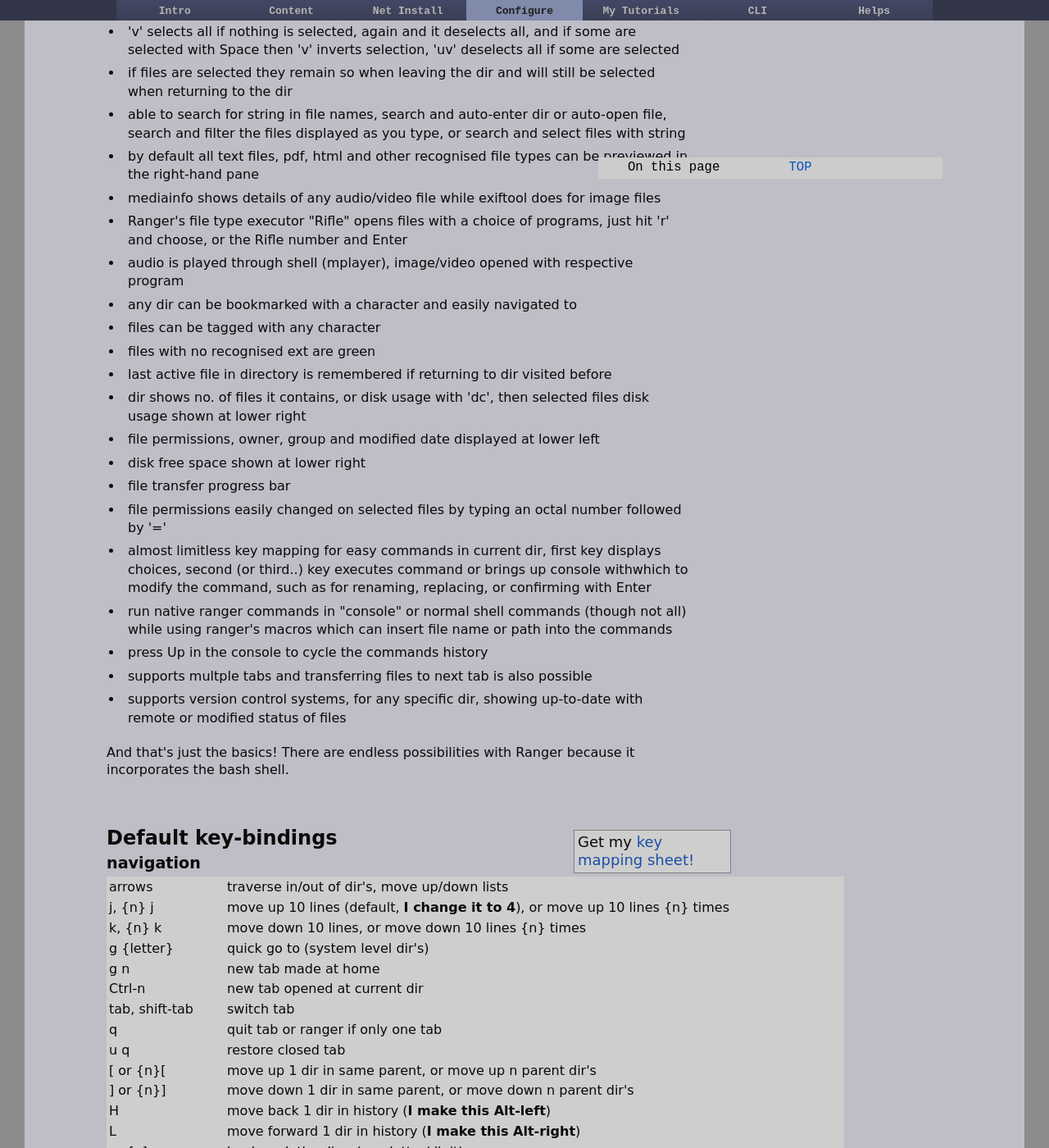
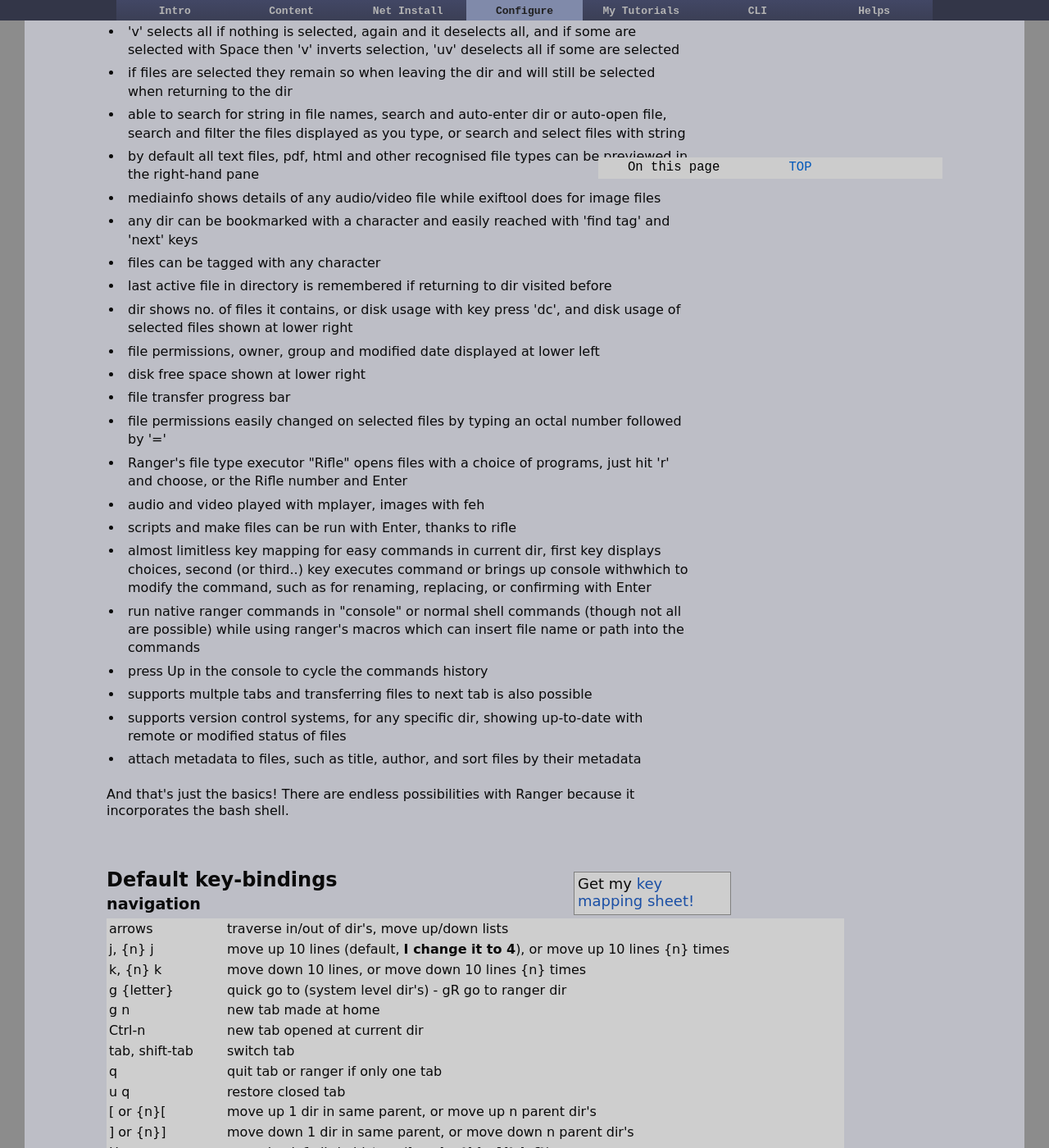
Before and after one commit to dquinton/debian-install, a Jekyll site: the page built from config/ranger.html, in a window 1280 px wide and 1400 px high, scrolled down 2464 px. Shown: the whole window at 82% size. Built offline with Jekyll 4.4.1, drawn with Linux system fonts in a browser that asks for light colours; some of the changed text lies outside the part shown.

Commit message:
updating pages

```diff
--- a/config/ranger.html
+++ b/config/ranger.html
@@ -17,7 +17,8 @@
                 <li><a href="#4">My keybindings</a></li>
                 <li><a href="#5">Notes on mapping keys</a></li>
                 <li><a href="#6">Useful native commands</a></li>
-                <li><a href="#7">inline image preview</a></li>
+                <li><a href="#6a">Adjusting rifle</a></li>
+                <li><a href="#7">Inline image preview</a></li>
                 <li><a href="#8">Refine info for images</a></li>
                 <li><a href="#9">Refine info for audio/video</a></li>
                 <li><a href="#10">Integrate system trash</a></li>
@@ -39,7 +40,8 @@
                 <li><a href="#4">My keybindings</a></li>
                 <li><a href="#5">Notes on mapping keys</a></li>
                 <li><a href="#6">Useful native commands</a></li>
-                <li><a href="#7">inline image preview</a></li>
+                <li><a href="#6a">Adjusting rifle</a></li>
+                <li><a href="#7">Inline image preview</a></li>
                 <li><a href="#8">Refine info for images</a></li>
                 <li><a href="#9">Refine info for audio/video</a></li>
                 <li><a href="#10">Integrate system trash</a></li>
@@ -148,22 +150,23 @@
 <li>able to search for string in file names, search and auto-enter dir or auto-open file, search and filter the files displayed as you type, or search and select files with string</li>
 <li>by default all text files, pdf, html and other recognised file types can be previewed in the right-hand pane</li>
 <li>mediainfo shows details of any audio/video file while exiftool does for image files</li>
-<li>Ranger's file type executor "Rifle" opens files with a choice of programs, just hit 'r' and choose, or the Rifle number and Enter</li>
-<li>audio is played through shell (mplayer), image/video opened with respective program</li>
-<li>any dir can be bookmarked with a character and easily navigated to</li>
+<li>any dir can be bookmarked with a character and easily reached with 'find tag' and 'next' keys</li>
 <li>files can be tagged with any character</li>
-<li>files with no recognised ext are green</li>
 <li>last active file in directory is remembered if returning to dir visited before</li>
-<li>dir shows no. of files it contains, or disk usage with 'dc', then selected files disk usage shown at lower right</li>
+<li>dir shows no. of files it contains, or disk usage with key press 'dc', and disk usage of selected files shown at lower right</li>
 <li>file permissions, owner, group and modified date displayed at lower left</li>
 <li>disk free space shown at lower right</li>
 <li>file transfer progress bar</li>
 <li>file permissions easily changed on selected files by typing an octal number followed by '='</li>
+<li>Ranger's file type executor "Rifle" opens files with a choice of programs, just hit 'r' and choose, or the Rifle number and Enter</li>
+<li>audio and video played with mplayer, images with feh</li>
+<li>scripts and make files can be run with Enter, thanks to rifle</li>
 <li>almost limitless key mapping for easy commands in current dir, first key displays choices, second (or third..) key executes command or brings up console withwhich to modify the command, such as for renaming, replacing, or confirming with Enter</li>
-<li>run native ranger commands in "console" or normal shell commands (though not all) while using ranger's macros which can insert file name or path into the commands</li>
+<li>run native ranger commands in "console" or normal shell commands (though not all are possible) while using ranger's macros which can insert file name or path into the commands</li>
 <li>press Up in the console to cycle the commands history</li>
 <li>supports multple tabs and transferring files to next tab is also possible</li>
 <li>supports version control systems, for any specific dir, showing up-to-date with remote or modified status of files</li>
+<li>attach metadata to files, such as title, author, and sort files by their metadata</li>
 </ul></div>
 <br>
 And that's just the basics!  There are endless possibilities with Ranger because it incorporates the bash shell.
@@ -183,7 +186,7 @@
 
 <tr><td>k, {n} k     </td><td>move down 10 lines, or move down 10 lines {n} times</td></tr>
 
-<tr><td>g {letter}     </td><td>quick go to (system level dir's)</td></tr>
+<tr><td>g {letter}     </td><td>quick go to (system level dir's) - gR go to ranger dir</td></tr>
 
 <tr><td>g n     </td><td>new tab made at home</td></tr>
 
@@ -312,13 +315,18 @@
 <tr><td>T                     </td><td>remove any tags of selected files</td></tr>
 
 <tr><td>"{x}                  </td><td>custom tag </td></tr>
+
+
+
+<tr><td>M..        </td><td>linemode select (<b>I change this to Alt-m</b>)</td></tr>
+
 </table>
 
 <br>
 <h3>operation</h3>
 <table width="900"><tr><td style="width: 140px;">Ctrl-R               </td><td>reload</td></tr>
 
-<tr><td>Ctrl-h, z h        </td><td>toggle hidden files</td></tr>
+<tr><td>Ctrl-h, z h        </td><td>toggle hidden files (<b>I change this to F2</b>)</td></tr>
 
 <tr><td>Ctrl-c        </td><td>cancel an operation</td></tr>
 
@@ -338,7 +346,7 @@
 
 <tr><td>3?                    </td><td>Ranger settings</td></tr>
 
-<tr><td>?, F1                </td><td>man page</td></tr>
+<tr><td>?, F1                </td><td>man page, key bindings or settings</td></tr>
 
 <tr><td>W                     </td><td>message log</td></tr>
 
@@ -397,13 +405,18 @@
 <br>
 Note: with Ranger 1.7 it seems that key mapping with Alt is fixed, e.g. &#60;a-r>, which opens up a huge area for new keys!
 <br><br>
-<form><textarea name="T" id="file" rows="28" cols="100">
+<form><textarea name="T" id="file" rows="35" cols="100">
 map &#60;a-down>  move down=4     #replaced k
 map &#60;a-up>    move up=4       #replaced j
-map &#60;a-left>      history_go -1    #replaced H
-map &#60;a-right>     history_go 1     #replaced L
+map h      history_go -1    #replaced H
+map l      history_go 1     #replaced L
+copymap h  &#60;a-left>     #enable Alt-left
+copymap l  &#60;a-right>    #enable Alt-right
 
-map g/ cd /
+map &#60;a-m>f linemode filename
+map &#60;a-m>i linemode fileinfo
+map &#60;a-m>p linemode permissions
+map &#60;a-m>t linemode metatitle
 
 map /   console search
 map \]  console find
@@ -433,6 +446,7 @@
 <br>
 <table width="50%" style="background-color:transparent"><tr><td style="padding-right: 20px; " valign="top">
 <table width="80%" style="background-color:transparent"  cellpadding="2">
+<tr><td style="color: #2D46CF; font-weight: bold; "> Alt-m</td><td> <a href="#met" class="tag">metadata</a></td></tr>
 <tr><td style="color: #2D46CF; font-weight: bold;" width="100">f</td><td width="100"> <a href="#fi" class="tag">files</a></td></tr>
 <tr><td style="color: #2D46CF; font-weight: bold; "> O</td><td> <a href="#op" class="tag">open files</a></td></tr>
 <tr><td style="color: #2D46CF; font-weight: bold; "> y,d,p</td><td> <a href="#yk" class="tag">yanking</a></td></tr>
@@ -455,7 +469,8 @@
 <tr><td style="color: #2D46CF; font-weight: bold; "> E</td><td>  <a href="#exif" class="tag">exiftool</a></td></tr>
 <tr><td style="color: #2D46CF; font-weight: bold; "> fa</td><td>   <a href="#aud" class="tag">audio files</a></td></tr>
 <tr><td style="color: #2D46CF; font-weight: bold; "> fv</td><td>    <a href="#vid" class="tag">video files</a></td></tr>
-<tr><td style="color: #2D46CF; font-weight: bold;">  comma-m</td><td> <a href="#mt" class="tag">mounting</a></td></tr>
+<tr><td style="color: #2D46CF; font-weight: bold; "> fG</td><td> <a href="#gps" class="tag">GPS Babel conversion</a></td></tr>
+<tr><td style="color: #2D46CF; font-weight: bold; "> comma-n</td><td> <a href="#nfs" class="tag">nfs</a> </td></tr>
 <tr><td style="color: #2D46CF; font-weight: bold; "> comma-n</td><td> <a href="#nfs" class="tag">nfs</a> </td></tr>
 <tr><td style="color: #2D46CF; font-weight: bold; "> J</td><td> <a href="#git">Github</a></td></tr>
 <tr><td style="color: #2D46CF; font-weight: bold; "> comma-z</td><td>    <a href="#brn" class="tag">bashburn</a></td></tr>
@@ -468,8 +483,8 @@
 <br>
 
 
-<h3 id="fi" class="tag">moving around</h3>
-<form><textarea name="T" id="file" rows="17" cols="120">
+<h3 id="mov" class="tag">moving around</h3>
+<form><textarea name="T" id="file" rows="22" cols="120">
 ################## My keyinds ######################
 
 map &#60;a-PAGEDOWN> move down=0.5   pages=True
@@ -482,17 +497,33 @@
 map <F10> move_parent n=20
 
 map ga  cd /etc/apt
-map M   chain tab_new; cd /media
+map M   chain tab_new; cd /media         #note, this over-rides ranger default for metadata modeline select, which I make Alt-m
 map zx  toggle_option preview_images     #foggle inline preview/media info
 map <F12> console :flat 1             #show files of sub-dir's, 1 level deep, all in main column
-map &#60;F2> toggle_option show_hidden</textarea>
+map &#60;F2> toggle_option show_hidden
+
+######### Set the keyboard   ##########
+map %1 shell setxkbmap us -variant colemak
+map %2 shell setxkbmap us
+map %3 shell -r nano /etc/default/keyboard</textarea>
+&nbsp;<input type="button" class="submitLink" value="Select all" onClick="javascript:this.form.T.focus();this.form.T.select();">
+</form>
+
+<br><br>
+<h3 id="met" class="tag">map Alt-m for metadata</h3>
+<form><textarea name="T" id="file" rows="6" cols="120">
+##### Meta data ##########
+
+map f&#60;a-m> console -p11 meta title%space  %%s       #add meta title to sel'd files
+map &#60;a-f> linemode filename               #linemode: filename (normal)
+map &#60;a-t> linemode metatitle              #linemode: titles </textarea>
 &nbsp;<input type="button" class="submitLink" value="Select all" onClick="javascript:this.form.T.focus();this.form.T.select();">
 </form>
 
 <br><br>
 
 <h3 id="fi" class="tag">map f for files</h3>
-<form><textarea name="T" id="file" rows="22" cols="120">
+<form><textarea name="T" id="file" rows="23" cols="120">
 
 ##### files ##########
 
@@ -500,17 +531,17 @@
 map fm   console mkdir             #(space after) create dir
 map ft   console touch             #(space after) create file
 map f+   shell -s chmod +x %f                     #make a file executable
-map f=   console shell -s chmod 664 %%s                #chmod operations
+map f=   console shell -s chmod 664 %%s                #chmod operations - or type 664=
 map fr   console rename
 map fb   bulkrename %s
 map fp   shell -f pyrenamer %d                            #GUI renamer, or another, `Thunar -B %d'
-map fg   console shell -p grep -nT ? %%s                      #grep (search) pattern in files
-map f?   console shell perl -pi -e 's/?/@/g' %%s                  #replace string in files
+map fg   console -p22 shell -p grep -nT -r ?* %%s            #grep (search) pattern in files or highl'd dir
+map f?   console -p22 shell perl -pi -e 's/?/@/g' %%s                  #replace string in files
 map fc   shell -f meld %s 	                                           #compare two files in meld
-map ff   console shell -p find . -name "*?*" -type f -print            #find files and print paths to pager
+map ff   console -p25 shell -p find . -name "*?*" -type f -print            #find files and print paths to pager
 map f\   shell -f catfish --path=%d                                        #find files with catfish
 map fx   shell -f regexxer %d                                            #run string replace tool
-map f1   console shell -s for file in %%s ;do cp "$file" "$file"_1 ;done           #duplicate selected files adding _1
+map f1   console -p49 shell -s for file in %%s ;do cp "$file" "$file"_1 ;done           #duplicate selected files adding _1
 map f2   console shell -s sh ~/scripts/duplicate %%s                         #duplicate selected files infix _1
 map f3   console shell -s rename-with-selected %f %s                  #rename highlighted file with selected file's name
 map fW   console shell touch tmpfile; mv tmpfile %%f                        #wipe a file clean (overwrite with blank)</textarea>
@@ -535,6 +566,7 @@
 mv $1 "${2%.*}.${1##*.}"</textarea>
 &nbsp;<input type="button" class="submitLink" value="Select all" onClick="javascript:this.form.T.focus();this.form.T.select();">
 </form>
+
 
 
 <br><br>
@@ -923,11 +955,21 @@
 </form>
 
 
+<br><br>
+<h3 id="gps" class="tag">map fG for GPS Babel conversion</h3>
+<form><textarea name="T" id="file" rows="5" cols="120">
+##### GPS Babel conversion ##########
+
+#### gpx to Garmin tab delimited
+map fG1   shell -s for fi in %%s; do gpsbabel -w -i gpx -f "$fi" -x track,fix=pps -o garmin_txt -F "$fi".tab ;done</textarea>
+&nbsp;<input type="button" class="submitLink" value="Select all" onClick="javascript:this.form.T.focus();this.form.T.select();">
+</form>
+
 
 
 <br><br>
 <h3 id="mt" class="tag">map comma-m and comma-u for mounting/unmouning drives</h3>
-<form><textarea name="T" id="file" rows="19" cols="120">
+<form><textarea name="T" id="file" rows="19" cols="100">
 ##### mounting ##########
 
 map ,mm  console shell -s pmount /dev/sdb1
@@ -1041,7 +1083,7 @@
 <br><br>
 Here's my complete Ranger renaming tool that just might take care of all your needs for naming files!
 <br><br>
-You might want to have these printed on a sheet because some commands are too long and a #comment after it disables ability to edit the line when shown in console.  You should also run some tests on dummy files - don't assume that they all work perfectly!!!
+You might want to have these printed on a sheet because some commands are too long and a #comment will not be seen.  You should also run some tests on dummy files - don't assume that they all work perfectly!!!
 <br><br>
 
 <form><textarea name="T" id="file" rows="64" cols="155">
@@ -1157,6 +1199,8 @@
 <li><b>chain</b> allows multiple commands to be run consecutively, each separated by `;`</li>
 <li>without using 'console' a key-mapped command will execute immediately, without needing confirmation (in some cases it could be dangerous!)</li>
 <li>using <b>%s</b> in the mapping may not be a good idea in some cases, i.e. when the console is opened before executing, because it will expand to all the selected file names, and that would 1. render the console full and impossible to type in, and 2. send utter garbage to a shell command - so we need to use <b>%%s</b>  which remains "%s" on the console, and shell commands can act on every file</li>
+<li><b>console -p{n}</b> will set the cursor at the nth character in the console, to make it convenient to edit a command, i.e. 'console -p22' will set the cursor at char 22</li>
+
 </ul></div>
 
 <br>
@@ -1208,6 +1252,7 @@
 <span style="font-size: 20; ">enter_bookmark</span>
 <table><tr><td width="320"><b>map &#60;a-a> enter_bookmark a </b>  </td>                 <td>will map Alt-a to go to bookmark a (same as using the ' with its list of bookmarks but more permanent)</td></tr></table>
 
+
 <br><br><br>
 
 <h3>find tagged files</h3>
@@ -1225,6 +1270,33 @@
 export EDITOR=nano</textarea>
 &nbsp;<input type="button" class="submitLink" value="Select all" onClick="javascript:this.form.T.focus();this.form.T.select();">
 </form>
+
+<br><br><br>
+
+<h2 id="6a" class="tag">Adjusting rifle</h2>
+
+To change how different files types are opened (or the numbered choices when you hit 'r') you need to look in Ranger's <b>rifle.conf</b> file
+<br><br>
+Open images in feh, fullscreen, slideshow with progress to next, change the line to this,
+<form><textarea name="T" id="file" rows="1" cols="80">
+mime ^image, has feh,    X, flag f = feh -dFZ --start-at "$(basename "$1")" *</textarea>
+&nbsp;<input type="button" class="submitLink" value="Select all" onClick="javascript:this.form.T.focus();this.form.T.select();">
+</form>
+
+<br><br>
+Change how audio files open, in a new terminal window
+
+<form><textarea name="T" id="file" rows="1" cols="80">
+mime ^audio,  has mplayer, X, flag f  = urxvt -e mplayer -fs -- "$@"</textarea>
+&nbsp;<input type="button" class="submitLink" value="Select all" onClick="javascript:this.form.T.focus();this.form.T.select();">
+</form>
+<br><br>
+Opening office docs, set the version you are using, e.g.
+<form><textarea name="T" id="file" rows="1" cols="100">
+ext od[dfgpst]|docx?|sxc|xlsx?|xlt|xlw|gnm|gnumeric, has libreoffice4.4, X, flag f = libreoffice4.4 "$@"</textarea>
+&nbsp;<input type="button" class="submitLink" value="Select all" onClick="javascript:this.form.T.focus();this.form.T.select();">
+</form>
+
 
 
 
```
Also changed, not shown: other parts of config/ranger.html (+2 -2 lines), 1 other file.
